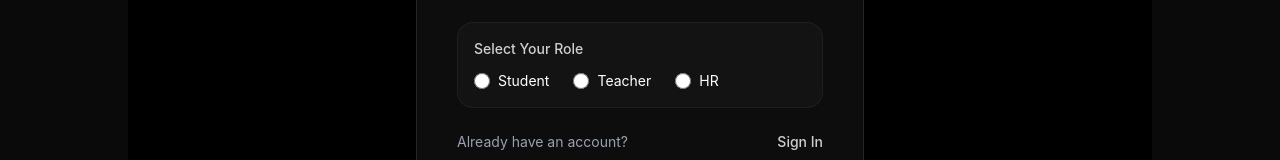
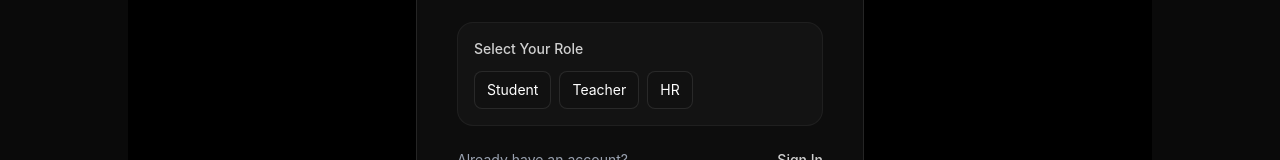
Before and after one commit to Adityamurthy775/Smart-Placement-Tracker, a React (Vite) app in the folder frontend/: page /register in a window 1280 px wide. Shown: the part 717-877 px from the top of the page. Built offline with nearby package versions, Linux system fonts and the light colour scheme; no server answers.

Commit message:
Updated dashboard UI and fixed bugs

```diff
--- a/frontend/src/components/Mainpage.jsx
+++ b/frontend/src/components/Mainpage.jsx
@@ -44,7 +44,7 @@ const STATUS_EMAIL_COPY = {
 const STATUS_COLORS = {
   APPLIED:     { bg: '#378ADD', badge: 'bg-blue-500/10 text-blue-400 border-blue-500/20' },
   SHORTLISTED: { bg: '#EF9F27', badge: 'bg-yellow-500/10 text-yellow-400 border-yellow-500/20' },
-  SELECTED:    { bg: '#639922', badge: 'bg-green-500/10 text-green-400 border-green-500/20' },
+  SELECTED:    { bg: '#1e40af', badge: 'bg-blue-900/20 text-blue-300 border-blue-800/30' },
   REJECTED:    { bg: '#E24B4A', badge: 'bg-red-500/10 text-red-400 border-red-500/20' },
 };
 
@@ -454,7 +454,7 @@ function CandidateDetailModal({ candidate, drive, onClose, onUpdateStatus, showT
     const map = {
       APPLIED:     'bg-blue-500/10 text-blue-400 border-blue-500/20',
       SHORTLISTED: 'bg-yellow-500/10 text-yellow-400 border-yellow-500/20',
-      SELECTED:    'bg-green-500/10 text-green-400 border-green-500/20',
+      SELECTED:    'bg-blue-900/20 text-blue-300 border-blue-800/30',
       REJECTED:    'bg-red-500/10 text-red-400 border-red-500/20',
     };
     return map[s] || 'bg-gray-500/10 text-gray-400 border-gray-500/20';
@@ -653,7 +653,7 @@ function ViewApplicantsModal({ drive, onClose, showToast }) {
     const map = {
       APPLIED:     'bg-blue-500/10 text-blue-400 border-blue-500/20',
       SHORTLISTED: 'bg-yellow-500/10 text-yellow-400 border-yellow-500/20',
-      SELECTED:    'bg-green-500/10 text-green-400 border-green-500/20',
+      SELECTED:    'bg-blue-900/20 text-blue-300 border-blue-800/30',
       REJECTED:    'bg-red-500/10 text-red-400 border-red-500/20',
     };
     return map[s] || 'bg-gray-500/10 text-gray-400 border-gray-500/20';
--- a/frontend/src/components/Register.jsx
+++ b/frontend/src/components/Register.jsx
@@ -113,35 +113,41 @@ function Register() {
           {/* Role Selection */}
           <div className="mt-2 bg-[#1a1a1a]/50 p-4 rounded-2xl border border-white/5">
             <p className="text-white/80 font-medium mb-3 text-sm">Select Your Role</p>
-            <div className="flex gap-4 sm:gap-6 text-white text-sm">
-              <label className="flex items-center gap-2 cursor-pointer group">
+            <div className="flex flex-wrap gap-2 text-white text-sm">
+              <label className="cursor-pointer group">
                 <input
                   type="radio"
                   value="Student"
-                  className="accent-white cursor-pointer w-4 h-4"
+                  className="peer sr-only"
                   {...register('role', { required: 'Please select a role' })}
                 />
-                <span className="group-hover:text-gray-300 transition">Student</span>
+                <span className="inline-flex items-center justify-center rounded-lg border border-white/10 bg-[#111111] px-3 py-2 transition hover:border-blue-700/30 hover:bg-blue-900/20 peer-checked:border-blue-800/50 peer-checked:bg-blue-900/60 peer-checked:text-blue-200 peer-checked:shadow-[0_0_14px_rgba(29,78,216,0.28)]">
+                  Student
+                </span>
               </label>
 
-              <label className="flex items-center gap-2 cursor-pointer group">
+              <label className="cursor-pointer group">
                 <input
                   type="radio"
                   value="Teacher"
-                  className="accent-white cursor-pointer w-4 h-4"
+                  className="peer sr-only"
                   {...register('role')}
                 />
-                <span className="group-hover:text-gray-300 transition">Teacher</span>
+                <span className="inline-flex items-center justify-center rounded-lg border border-white/10 bg-[#111111] px-3 py-2 transition hover:border-blue-700/30 hover:bg-blue-900/20 peer-checked:border-blue-800/50 peer-checked:bg-blue-900/60 peer-checked:text-blue-200 peer-checked:shadow-[0_0_14px_rgba(29,78,216,0.28)]">
+                  Teacher
+                </span>
               </label>
 
-              <label className="flex items-center gap-2 cursor-pointer group">
+              <label className="cursor-pointer group">
                 <input
                   type="radio"
                   value="HR"
-                  className="accent-white cursor-pointer w-4 h-4"
+                  className="peer sr-only"
                   {...register('role')}
                 />
-                <span className="group-hover:text-gray-300 transition">HR</span>
+                <span className="inline-flex items-center justify-center rounded-lg border border-white/10 bg-[#111111] px-3 py-2 transition hover:border-blue-700/30 hover:bg-blue-900/20 peer-checked:border-blue-800/50 peer-checked:bg-blue-900/60 peer-checked:text-blue-200 peer-checked:shadow-[0_0_14px_rgba(29,78,216,0.28)]">
+                  HR
+                </span>
               </label>
             </div>
             {errors.role && <p className="text-red-400 text-xs mt-2">{errors.role.message}</p>}
```
